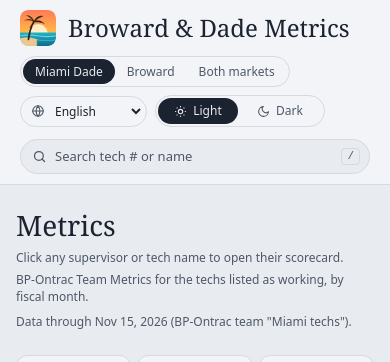
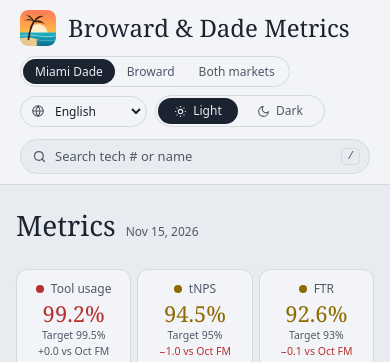
Before and after one commit to ITG-Metrics/market-metrics, a plain HTML site: page index.html in a window 390 px wide. Shown: the top 362 px of the page. Drawn offline with Linux system fonts and the light colour scheme; files whose address does not match are found by name.

Commit message:
Phones: Metrics heading shows only the upload date next to it; intro and data lines hidden
Co-Authored-By: Claude Fable 5.2 <noreply@anthropic.com>
Claude-Session: https://claude.ai/code/session_01YWRurwsSu2zX273pnxhZP8

```diff
--- a/index.html
+++ b/index.html
@@ -1487,12 +1487,15 @@ body:not(#_sc) ::-webkit-scrollbar-track { background: transparent; }
       body:not(#_sc) .mx-table tr.team td { border-top: 2px solid var(--color-border-line); font-weight: 600; }
       @media (max-width: 44rem) { .mx-table .hide-sm { display: none; } }
       .mx-awaynote { display: none; }
+      .mx-updated { display: none; }
       /* Phones, upright or sideways (Dillon, Nov 19): the Techs table is only the tech and the three main metrics; the
          supervisor pop-up is cut down to the name, rank, the three metrics and the team list. */
       @media (max-width: 44rem), (pointer: coarse) and (max-width: 64rem) {
         body:not(#_sc) #mx-tech-table .rk, body:not(#_sc) #mx-tech-table .mx-sco, body:not(#_sc) #mx-tech-table .mx-st, body:not(#_sc) #mx-tech-table .hide-sm { display: none !important; }
         /* Phone header (Dillon, Nov 19): no subtitle, no Metrics / Xfinity Ambassador tabs, search on its own full-width row under the controls */
         #mm-sub, #mm-views { display: none !important; }
+        #metrics-section > .mx-head .mx-note, #mx-stamp { display: none !important; }
+        #mx-title { display: inline; } .mx-updated { display: inline; margin-left: 10px; font-size: 12px; color: var(--color-fg-muted); white-space: nowrap; }
         .mm-head .mm-search { order: 5; flex: 1 1 100%; max-width: none; width: 100%; margin: 2px auto 0; }
         #mx-tiles { display: none !important; }   /* Appointments met, Repeat, Rework, PHT pass, Total jobs: not on phones (Dillon, Nov 19) */
         /* A tech with no jobs this month: dashes instead of last month's numbers (the desktop table explains them in Status) */
@@ -2084,7 +2087,7 @@ body:not(#_sc) ::-webkit-scrollbar-track { background: transparent; }
         <section id="metrics-section" class="mx" aria-labelledby="mx-title">
             <header class="mx-head">
                 <div>
-                    <h2 id="mx-title" class="mx-title">Metrics</h2>
+                    <h2 id="mx-title" class="mx-title">Metrics</h2><span class="mx-updated" id="mx-updated"></span>
                     <p class="mx-note">Click any supervisor or tech name to open their scorecard.</p>
                     <p class="mx-note" id="mx-source">BP-Ontrac Team Metrics for the techs listed as working, by fiscal month.</p>
                 </div>
@@ -3452,6 +3455,7 @@ body:not(#_sc) ::-webkit-scrollbar-track { background: transparent; }
         }).observe(sec, { attributes: true, attributeFilter: ['style'] });
       })();
       // Nov 19: "pulled" is the last day the BP-Ontrac data covers (it runs ~2 days behind); "made" is the day the site was updated.
+      $('mx-updated').textContent = SNAP.made || SNAP.pulled || '';   // phones: just the upload date next to the title (Dillon, Nov 19)
       $('mx-stamp').textContent = 'Data through ' + SNAP.pulled + ' (BP-Ontrac team "' + SNAP.team + '")' + (SNAP.made ? ', updated ' + SNAP.made : '') + '.';
       render(); drawDetail();
       // ================= Scorecard pop-up: click any supervisor or tech on the Metrics page =================
```
